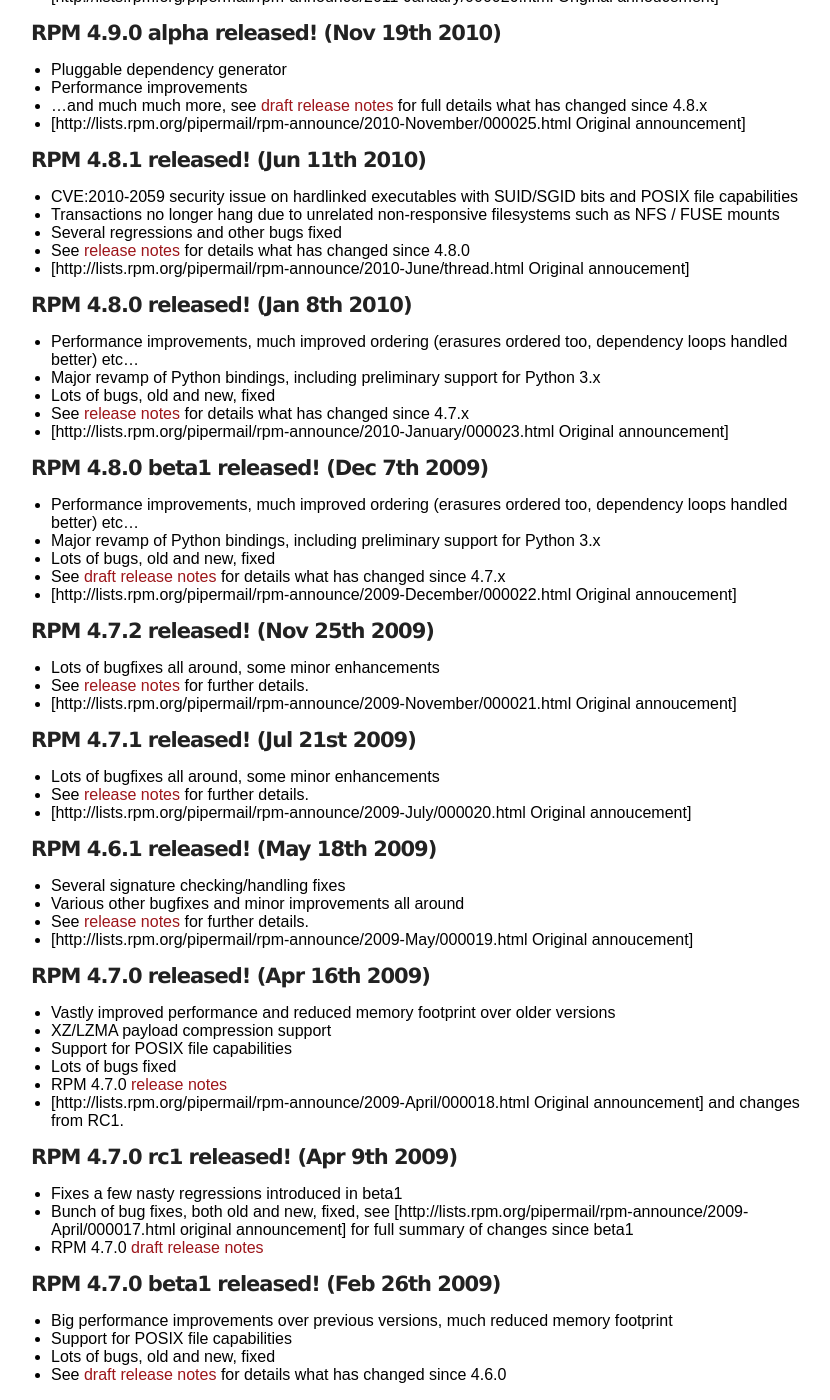
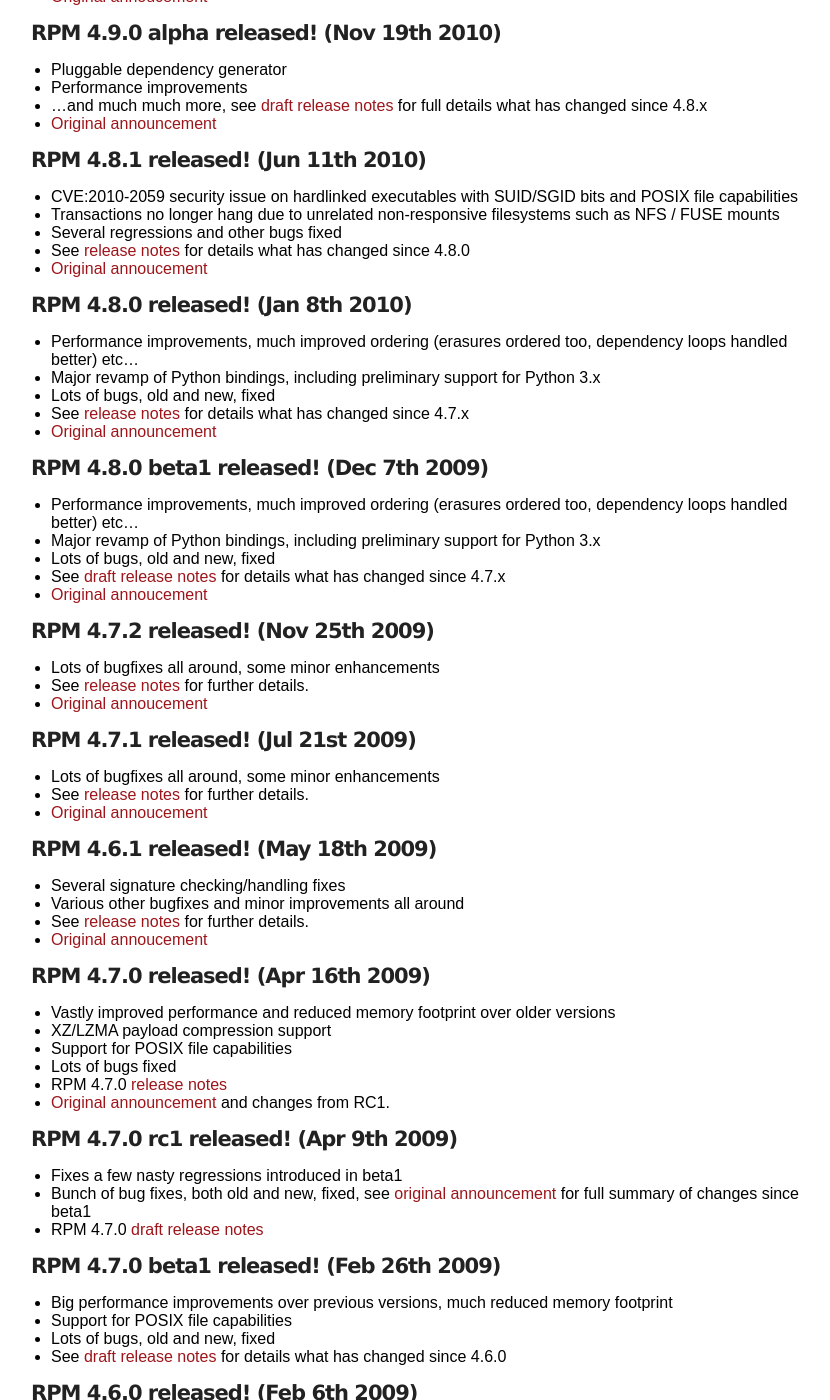
Before and after one commit to rpm-software-management/rpm-web, a Jekyll site: the page built from timeline.md, in a window 1280 px wide and 1400 px high, scrolled down 4916 px. Shown: the whole window, without its empty margins (219-1049 px from the left). Built offline with Jekyll 4.4.1, drawn with Linux system fonts in a browser that asks for light colours; some of the changed text lies outside the part shown.

Commit message:
Wrong sed-fu applied, fixup lists.rpm.org links

```diff
--- a/timeline.md
+++ b/timeline.md
@@ -126,13 +126,13 @@ title: rpm.org - Timeline
 #### RPM 4.11.0 beta1 released! (Dec 11th 2012) ####
  * Various mostly minor bugs and regressions fixed since alpha
  * See [draft release notes](wiki/Releases/4.11.0) for download information and full details of changes since 4.10.x
- * [http://lists.rpm.org/pipermail/rpm-announce/2012-December/000037.html Original announcement]
+ * [Original announcement](http://lists.rpm.org/pipermail/rpm-announce/2012-December/000037.html)
 
 #### RPM 4.10.2 released! (Dec 10th 2012) ####
  * Fixes a security regression introduced in rpm 4.10.0
  * Various other minor bugs and regressions fixed
  * See [release notes](wiki/Releases/4.10.2) for download information and full details of changes since 4.10.1
- * [http://lists.rpm.org/pipermail/rpm-announce/2012-December/000036.html Original announcement]
+ * [Original announcement](http://lists.rpm.org/pipermail/rpm-announce/2012-December/000036.html)
 
 #### RPM 4.11.0 alpha released! (Nov 7th 2012) ####
  * Improved performance and memory use
@@ -142,13 +142,13 @@ title: rpm.org - Timeline
  * Fully automated patch application with optionally using DVCS of choice in specs
  * Lots of bugs, old and new, fixed
  * See [draft release notes](wiki/Releases/4.11.0) for download information and full details of changes since 4.10.x
- * [http://lists.rpm.org/pipermail/rpm-announce/2012-November/000035.html Original announcement]
+ * [Original announcement](http://lists.rpm.org/pipermail/rpm-announce/2012-November/000035.html)
 
 #### RPM 4.10.1 released! (Oct 3rd 2012) ####
  * Several fixes to regressions introduced all the way back in 4.9.0 and some in 4.10.0
  * Some minor enhancements to (spec parsing, package building, install-performance on shared files etc)
  * See [release notes](wiki/Releases/4.10.1) for download information and full details of changes since 4.10.0
- * [http://lists.rpm.org/pipermail/rpm-announce/2012-October/thread.html Original announcement]
+ * [Original announcement](http://lists.rpm.org/pipermail/rpm-announce/2012-October/thread.html)
 
 #### RPM 4.10.0 released! (May 24th 2012) ####
  * Support for dpkg-style tilde version/release sort operator added
@@ -156,7 +156,7 @@ title: rpm.org - Timeline
  * Performance improvements
  * Lots of bugs, old and new, fixed
  * See [release notes](wiki/Releases/4.10.0) for download information and full details of changes since 4.9.x
- * [http://lists.rpm.org/pipermail/rpm-announce/2012-May/000033.html Original announcement]
+ * [Original announcement](http://lists.rpm.org/pipermail/rpm-announce/2012-May/000033.html)
 
 #### RPM 4.10.0 beta1 released (Apr 23rd 2012) ####
  * Main changes since 4.10.0-alpha:
@@ -165,7 +165,7 @@ title: rpm.org - Timeline
    * Obsoletes handling improvements
    * Support for dpkg-style sorting of tilde in versions
  * See [draft release notes](wiki/Releases/4.10.0) for download information and full details of changes since 4.9.x
- * [http://lists.rpm.org/pipermail/rpm-announce/2012-April/000032.html Original announcement]
+ * [Original announcement](http://lists.rpm.org/pipermail/rpm-announce/2012-April/000032.html)
 
 #### RPM 4.9.1.3 released! (Apr 3rd 2012) ####
  * This is a security-only update for CVE:2012-0060, CVE:2012-0061 and CVE:2012-0815
@@ -176,7 +176,7 @@ title: rpm.org - Timeline
  * Performance improvements
  * Erasure progress implemented
  * See [draft release notes](wiki/Releases/4.10.0) for download information and full details of changes since 4.9.x
- * [http://lists.rpm.org/pipermail/rpm-announce/2012-March/000030.html Original announcement]
+ * [Original announcement](http://lists.rpm.org/pipermail/rpm-announce/2012-March/000030.html)
 
 #### RPM 4.9.1.2 released! (Sep 29th 2011) ####
  * CVE:2011-3378 security issue causing crashes on reading malformed packages (RhBug:741606)
@@ -194,7 +194,7 @@ title: rpm.org - Timeline
  * Numerous other bugfixes ranging from crashers to memory leaks to quiet misbehavior
  * Numerous minor enhancements especially wrt packaging and dependency generation
  * See [release notes](wiki/Releases/4.9.1) for download information and full details of changes since 4.9.0
- * [http://lists.rpm.org/pipermail/rpm-announce/2011-July/000028.html Original announcement]
+ * [Original announcement](http://lists.rpm.org/pipermail/rpm-announce/2011-July/000028.html)
 
 #### Temporary restrictions on bug reporting (Mar 25th 2011) ####
 Due to a big surge in spam tickets in recent times, ticket creation and modification have temporarily been restricted to "known users". Better ways to deal with ticket spam are being investigated and the restriction will be naturally lifted once a better solution is in place. Apologies for any inconvenience caused, and feel free to use the mailing lists for reporting issues for the time being.
@@ -205,7 +205,7 @@ Due to a big surge in spam tickets in recent times, ticket creation and modifica
  * New ordering hinting mechanism
  * Lots of bugs, old and new, fixed
  * See [release notes](wiki/Releases/4.9.0) for full details what has changed since 4.8.x
- * [http://lists.rpm.org/pipermail/rpm-announce/2011-March/000027.html Original announcement]
+ * [Original announcement](http://lists.rpm.org/pipermail/rpm-announce/2011-March/000027.html)
 
 #### RPM 4.9.0 rc1 released! (Feb 15th 2011) ####
  * Main changes since beta1:
@@ -221,50 +221,50 @@ Due to a big surge in spam tickets in recent times, ticket creation and modifica
    * Further customization features in the dependency generator
    * Install order hinting mechanism added
  * See [draft release notes](wiki/Releases/4.9.0) for full details what has changed since 4.8.x
- * [http://lists.rpm.org/pipermail/rpm-announce/2011-January/000026.html Original annoucement]
+ * [Original annoucement](http://lists.rpm.org/pipermail/rpm-announce/2011-January/000026.html)
 
 #### RPM 4.9.0 alpha released! (Nov 19th 2010) ####
  * Pluggable dependency generator
  * Performance improvements
  * ...and much much more, see [draft release notes](wiki/Releases/4.9.0) for full details what has changed since 4.8.x
- * [http://lists.rpm.org/pipermail/rpm-announce/2010-November/000025.html Original announcement]
+ * [Original announcement](http://lists.rpm.org/pipermail/rpm-announce/2010-November/000025.html)
 
 #### RPM 4.8.1 released! (Jun 11th 2010) ####
  * CVE:2010-2059 security issue on hardlinked executables with SUID/SGID bits and POSIX file capabilities
  * Transactions no longer hang due to unrelated non-responsive filesystems such as NFS / FUSE mounts
  * Several regressions and other bugs fixed
  * See [release notes](wiki/Releases/4.8.1) for details what has changed since 4.8.0
- * [http://lists.rpm.org/pipermail/rpm-announce/2010-June/thread.html Original annoucement]
+ * [Original annoucement](http://lists.rpm.org/pipermail/rpm-announce/2010-June/thread.html)
 
 #### RPM 4.8.0 released! (Jan 8th 2010) ####
  * Performance improvements, much improved ordering (erasures ordered too, dependency loops handled better) etc...
  * Major revamp of Python bindings, including preliminary support for Python 3.x
  * Lots of bugs, old and new, fixed
  * See [release notes](wiki/Releases/4.8.0) for details what has changed since 4.7.x
- * [http://lists.rpm.org/pipermail/rpm-announce/2010-January/000023.html Original announcement]
+ * [Original announcement](http://lists.rpm.org/pipermail/rpm-announce/2010-January/000023.html)
 
 #### RPM 4.8.0 beta1 released! (Dec 7th 2009) ####
  * Performance improvements, much improved ordering (erasures ordered too, dependency loops handled better) etc...
  * Major revamp of Python bindings, including preliminary support for Python 3.x
  * Lots of bugs, old and new, fixed
  * See [draft release notes](wiki/Releases/4.8.0) for details what has changed since 4.7.x
- * [http://lists.rpm.org/pipermail/rpm-announce/2009-December/000022.html Original annoucement]
+ * [Original annoucement](http://lists.rpm.org/pipermail/rpm-announce/2009-December/000022.html)
 
 #### RPM 4.7.2 released! (Nov 25th 2009) ####
  * Lots of bugfixes all around, some minor enhancements
  * See [release notes](wiki/Releases/4.7.2) for further details.
- * [http://lists.rpm.org/pipermail/rpm-announce/2009-November/000021.html Original annoucement]
+ * [Original annoucement](http://lists.rpm.org/pipermail/rpm-announce/2009-November/000021.html)
 
 #### RPM 4.7.1 released! (Jul 21st 2009) ####
  * Lots of bugfixes all around, some minor enhancements
  * See [release notes](wiki/Releases/4.7.1) for further details.
- * [http://lists.rpm.org/pipermail/rpm-announce/2009-July/000020.html Original annoucement]
+ * [Original annoucement](http://lists.rpm.org/pipermail/rpm-announce/2009-July/000020.html)
 
 #### RPM 4.6.1 released! (May 18th 2009) ####
  * Several signature checking/handling fixes
  * Various other bugfixes and minor improvements all around
  * See [release notes](wiki/Releases/4.6.1) for further details.
- * [http://lists.rpm.org/pipermail/rpm-announce/2009-May/000019.html Original annoucement]
+ * [Original annoucement](http://lists.rpm.org/pipermail/rpm-announce/2009-May/000019.html)
 
 #### RPM 4.7.0 released! (Apr 16th 2009) ####
  * Vastly improved performance and reduced memory footprint over older versions
@@ -272,11 +272,11 @@ Due to a big surge in spam tickets in recent times, ticket creation and modifica
  * Support for POSIX file capabilities
  * Lots of bugs fixed
  * RPM 4.7.0 [release notes](wiki/Releases/4.7.0)
- * [http://lists.rpm.org/pipermail/rpm-announce/2009-April/000018.html Original announcement] and changes from RC1.
+ * [Original announcement](http://lists.rpm.org/pipermail/rpm-announce/2009-April/000018.html) and changes from RC1.
 
 #### RPM 4.7.0 rc1 released! (Apr 9th 2009) ####
  * Fixes a few nasty regressions introduced in beta1
- * Bunch of bug fixes, both old and new, fixed, see [http://lists.rpm.org/pipermail/rpm-announce/2009-April/000017.html original announcement] for full summary of changes since beta1
+ * Bunch of bug fixes, both old and new, fixed, see [original announcement](http://lists.rpm.org/pipermail/rpm-announce/2009-April/000017.html) for full summary of changes since beta1
  * RPM 4.7.0 [draft release notes](wiki/Releases/4.7.0)
 
 #### RPM 4.7.0 beta1 released! (Feb 26th 2009) ####
@@ -289,13 +289,13 @@ Due to a big surge in spam tickets in recent times, ticket creation and modifica
  * Vast amount of fixes and improvements over the aging 4.4.x series
  * See [release notes](wiki/Releases/4.6.0) and
    [compatibility notes](wiki/Releases/4.6.0#Compatibilitynotes) for details what has changed since 4.4.x
- * [http://lists.rpm.org/pipermail/rpm-announce/2009-February/000013.html Original announcement]
+ * [Original announcement](http://lists.rpm.org/pipermail/rpm-announce/2009-February/000013.html)
 
 #### RPM 4.6.0 release candidate 4 out (Jan 30th 2009) ####
  * Fixes:
    * Various corner-case misbehaviors and segfaults
    * Reduce impact of NSS disliking forks
- * Full summary of changes since RC3 available [http://lists.rpm.org/pipermail/rpm-announce/2009-January/000012.html here]
+ * Full summary of changes since RC3 available [here](http://lists.rpm.org/pipermail/rpm-announce/2009-January/000012.html)
  * RPM 4.6.0 draft [release notes](wiki/Releases/4.6.0)
 
 #### RPM 4.6.0 release candidate 3 out (Dec 9th 2008) ####
@@ -304,12 +304,12 @@ Due to a big surge in spam tickets in recent times, ticket creation and modifica
    * Public header C++ brokenness
    * Compatibility workarounds for old and broken packages
    * Buildroot correctness on sub-packages with differing versions
- * Full summary of changes since RC2 available [http://lists.rpm.org/pipermail/rpm-announce/2009-January/000012.html here]
+ * Full summary of changes since RC2 available [here](http://lists.rpm.org/pipermail/rpm-announce/2009-January/000012.html)
  * RPM 4.6.0 draft [release notes](wiki/Releases/4.6.0)
 
 #### RPM 4.6.0 release candidate 2 out (Nov 29th 2008) ####
  * Bunch of more or less minor issues found in rc1
- * Full summary of changes since RC1 available [http://lists.rpm.org/pipermail/rpm-announce/2009-January/000012.html here]
+ * Full summary of changes since RC1 available [here](http://lists.rpm.org/pipermail/rpm-announce/2009-January/000012.html)
  * RPM 4.6.0 draft [release notes](wiki/Releases/4.6.0)
 
 #### RPM 4.6.0 release candidate 1 out (Oct 16th 2008) ####
@@ -328,7 +328,7 @@ Due to a big surge in spam tickets in recent times, ticket creation and modifica
 
  * Dozens of bugfixes and minor improvements all around
  * [Summary of changes](wiki/Releases/4.4.2.3)
- * [https://lists.dulug.duke.edu/pipermail/rpm-announce/2008-April/000003.html Original announcement] (with incorrect tarball url, duh)
+ * [Original announcement](https://lists.dulug.duke.edu/pipermail/rpm-announce/2008-April/000003.html) (with incorrect tarball url, duh)
 
 
 #### RPM development switches to GIT (Mar 31th 2008) ####
@@ -338,17 +338,17 @@ Due to a big surge in spam tickets in recent times, ticket creation and modifica
 #### RPM 4.4.2.3 release candidate 1 out for testing (Jan 25th 2008) ####
 
  * Dozens of bugfixes and minor improvements all around
- * [https://lists.dulug.duke.edu/pipermail/rpm-maint/2008-January/000737.html Original announcement]
+ * [Original announcement](https://lists.dulug.duke.edu/pipermail/rpm-maint/2008-January/000737.html)
 
 #### RPM 4.4.2.2 released! (Oct 3rd 2007) ####
 
  * Dozens of bugfixes and minor improvements all around
  * [Summary of changes](wiki/Releases/4.4.2.2)
- * [https://lists.dulug.duke.edu/pipermail/rpm-maint/2007-October/000546.html Original announcement]
+ * [Original announcement](https://lists.dulug.duke.edu/pipermail/rpm-maint/2007-October/000546.html)
 
 #### RPM 4.4.2.1 released! (Jul 23rd 2007) ####
 
  * Dozens of bugfixes and minor improvements all around
  * Cleaning up of vendor specific hacks etc
  * [Summary of changes](wiki/Releases/4.4.2.1)
- * [https://lists.dulug.duke.edu/pipermail/rpm-announce/2007-July/000001.html Original announcement]
+ * [Original announcement](https://lists.dulug.duke.edu/pipermail/rpm-announce/2007-July/000001.html)
```
